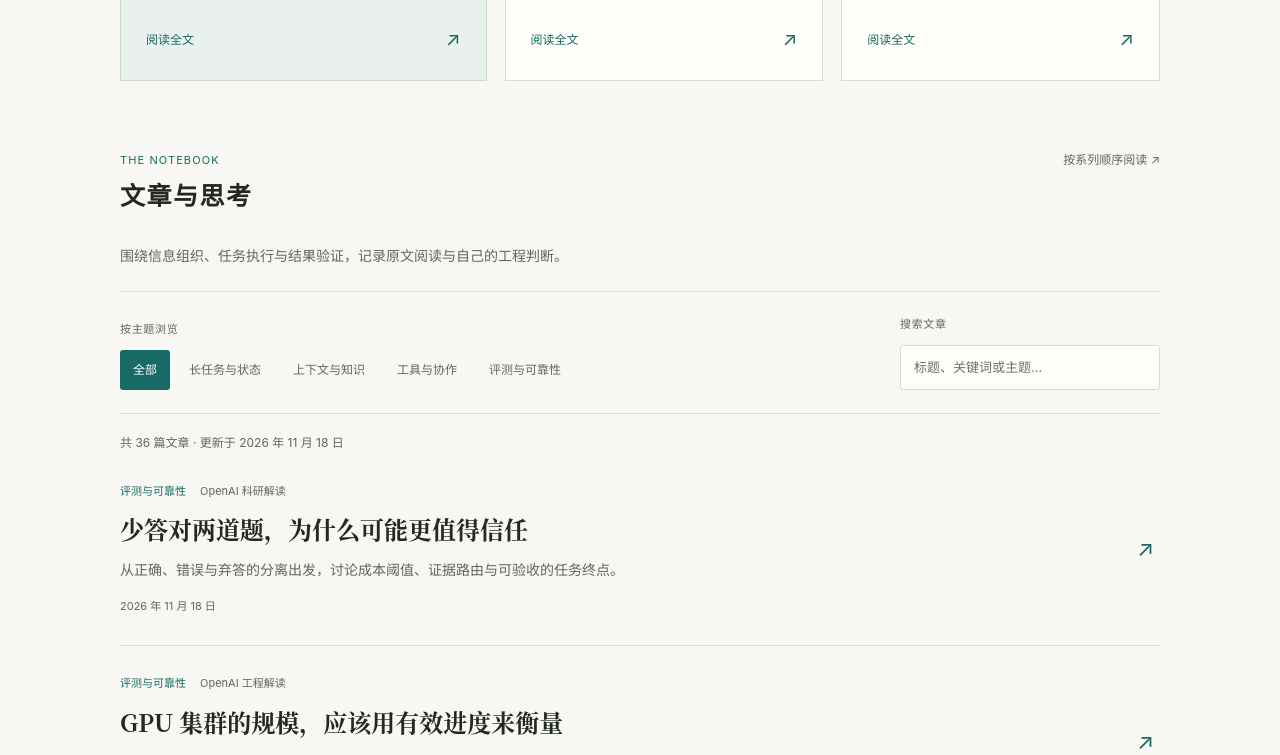
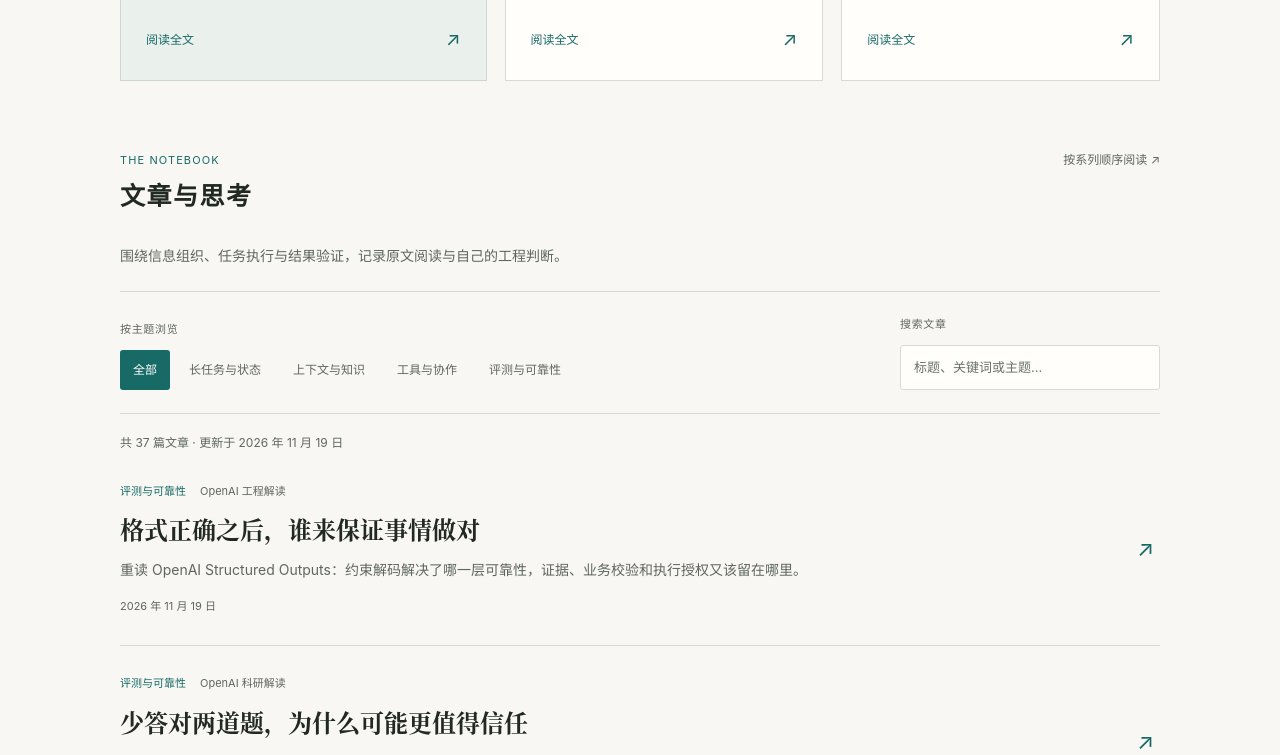
Before and after one commit to leo528-ai/medwork-deck, a plain HTML site: page blog/index.html in a window 1280 px wide. Both pictures are taken after a click on the button "全部". Shown: the part 825-1580 px from the top of the page. Drawn offline with Linux system fonts and the light colour scheme.

Commit message:
Publish essay on structured output contract boundaries

```diff
--- a/blog/index.html
+++ b/blog/index.html
@@ -47,8 +47,9 @@
 <div><span class="filter-label" id="filter-label">按主题浏览</span><div class="filters" role="group" aria-labelledby="filter-label"><button type="button" data-filter="全部" aria-pressed="true" aria-controls="article-list">全部</button><button type="button" data-filter="长任务与状态" aria-pressed="false" aria-controls="article-list">长任务与状态</button><button type="button" data-filter="上下文与知识" aria-pressed="false" aria-controls="article-list">上下文与知识</button><button type="button" data-filter="工具与协作" aria-pressed="false" aria-controls="article-list">工具与协作</button><button type="button" data-filter="评测与可靠性" aria-pressed="false" aria-controls="article-list">评测与可靠性</button></div></div>
 <div class="search-box"><label class="search-label" for="article-search">搜索文章</label><input id="article-search" type="search" placeholder="标题、关键词或主题…" autocomplete="off" aria-controls="article-list"></div>
 </div>
-<p class="result-count" id="result-count" role="status" aria-live="polite" aria-atomic="true">共 36 篇文章 · 更新于 2026 年 11 月 18 日</p>
+<p class="result-count" id="result-count" role="status" aria-live="polite" aria-atomic="true">共 37 篇文章 · 更新于 2026 年 11 月 19 日</p>
 <ul class="entries" id="article-list">
+<li class="entry" data-category="评测与可靠性"><article><div class="entry-meta"><span>评测与可靠性</span><span>OpenAI 工程解读</span></div><h3><a href="../articles/structured-outputs-contract-semantic-boundaries.html">格式正确之后，谁来保证事情做对</a></h3><p>重读 OpenAI Structured Outputs：约束解码解决了哪一层可靠性，证据、业务校验和执行授权又该留在哪里。</p><time datetime="2026-11-19">2026 年 11 月 19 日</time></article><span class="entry-arrow" aria-hidden="true">↗</span></li>
 <li class="entry" data-category="评测与可靠性"><article><div class="entry-meta"><span>评测与可靠性</span><span>OpenAI 科研解读</span></div><h3><a href="../articles/hallucination-evaluation-abstention.html">少答对两道题，为什么可能更值得信任</a></h3><p>从正确、错误与弃答的分离出发，讨论成本阈值、证据路由与可验收的任务终点。</p><time datetime="2026-11-18">2026 年 11 月 18 日</time></article><span class="entry-arrow" aria-hidden="true">↗</span></li>
 <li class="entry" data-category="评测与可靠性"><article><div class="entry-meta"><span>评测与可靠性</span><span>OpenAI 工程解读</span></div><h3><a href="../articles/gpu-cluster-effective-progress.html">GPU 集群的规模，应该用有效进度来衡量</a></h3><p>从 OpenAI 的 7,500 节点 Kubernetes 经验出发，重新定义容量、调度与恢复的验收单位</p><time datetime="2026-11-13">2026 年 11 月 13 日</time></article><span class="entry-arrow" aria-hidden="true">↗</span></li>
 <li class="entry" data-category="评测与可靠性"><article><div class="entry-meta"><span>评测与可靠性</span><span>Anthropic 工程解读</span></div><h3><a href="../articles/code-review-risk-evidence-convergence.html">代码审查的终点，应该由什么决定</a></h3><p>读 Claude Code 团队的分层审查：证据、风险审批、审查收敛、事故评测与上线责任，怎样共同决定一项修改可以交付。</p><time datetime="2026-11-06">2026 年 11 月 6 日</time></article><span class="entry-arrow" aria-hidden="true">↗</span></li>
@@ -118,7 +119,7 @@
       if (visible) count += 1;
     });
     buttons.forEach(function (button) { button.setAttribute('aria-pressed', String(button.dataset.filter === active)); });
-    status.textContent = (query || active !== '全部') ? '显示 ' + count + ' / ' + entries.length + ' 篇文章' : '共 ' + entries.length + ' 篇文章 · 更新于 2026 年 11 月 18 日';
+    status.textContent = (query || active !== '全部') ? '显示 ' + count + ' / ' + entries.length + ' 篇文章' : '共 ' + entries.length + ' 篇文章 · 更新于 2026 年 11 月 19 日';
     empty.hidden = count !== 0;
   }
   buttons.forEach(function (button) { button.addEventListener('click', function () { active = button.dataset.filter; update(); }); });
```
Also changed, not shown: articles/index.html (+1 -1 lines), articles/structured-outputs-contract-semantic-boundaries.html (added, +1 -0 lines).
